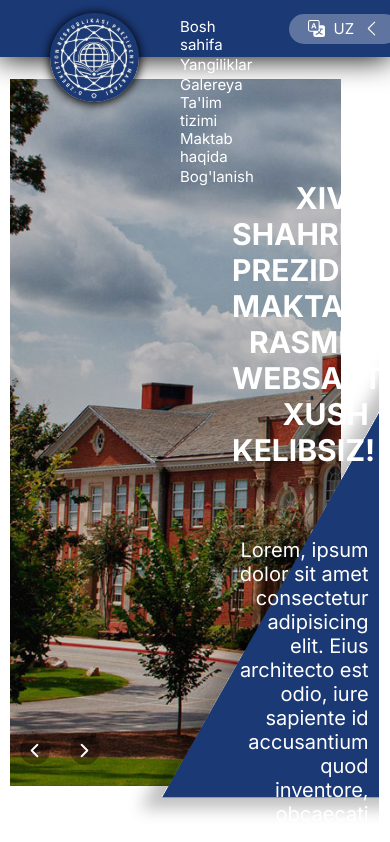
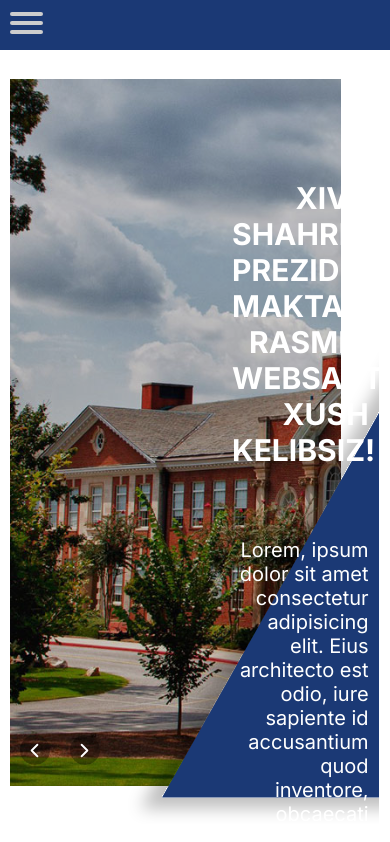
Before and after one commit to Khojayev12/khiva-ps, a React (Create React App) app: page / in a window 390 px wide. Shown: the top 842 px of the page. Built offline with nearby package versions, Linux system fonts and the light colour scheme.

Commit message:
animation fixed

```diff
--- a/package.json
+++ b/package.json
@@ -12,6 +12,7 @@
     "react-icons": "^4.6.0",
     "react-router-dom": "^6.4.3",
     "react-scripts": "5.0.1",
+    "sass": "^1.60.0",
     "web-vitals": "^2.1.0"
   },
   "scripts": {
--- a/src/components/Header.jsx
+++ b/src/components/Header.jsx
@@ -4,6 +4,7 @@ import Logo from "../media/Logo.svg";
 import LangPanel from "./LangPanel";
 import { LangContext } from "./LangContext";
 import { Link, useLocation } from "react-router-dom";
+import { HiMenu } from "react-icons/hi";
 
 export default function Header(props) {
   const myRouter = useLocation();
@@ -55,7 +56,54 @@ export default function Header(props) {
               <LangPanel setLang={props.setLang} />
             </div>
           </div>
-          <div className="mobile-header"></div>
+          <div className="mobile-header">
+            <nav role="navigation">
+              <div id="menuToggle">
+                <input type="checkbox" />
+                <span></span>
+                <span></span>
+                <span></span>
+                <ul id="menu">
+                  <div className="single-menu">
+                    <Link to="/" className="my-link">
+                      {lang.mainPage}
+                    </Link>
+                  </div>
+                  <div className="single-menu">
+                    <Link to="/news" className="my-link">
+                      {lang.yangiliklar}
+                    </Link>
+                  </div>
+                  <div className="single-menu">
+                    <Link to="/galereya" className="my-link">
+                      {lang.galereya}
+                    </Link>
+                  </div>
+                  <div className="single-menu">
+                    <Link to="/education" className="my-link">
+                      {lang.education}
+                    </Link>
+                  </div>
+                  <div className="single-menu">
+                    <Link to="/about" className="my-link">
+                      {lang.aboutSchool}
+                    </Link>
+                  </div>
+                  <div
+                    className="single-menu"
+                    onClick={() => {
+                      window.scrollTo({
+                        top: document.body.scrollHeight,
+                        behavior: "smooth",
+                      });
+                    }}
+                  >
+                    {lang.contact}
+                  </div>
+                </ul>
+              </div>
+            </nav>
+          </div>
         </>
       )}
     </LangContext.Consumer>
--- a/src/styles/header.css
+++ b/src/styles/header.css
@@ -27,7 +27,7 @@
   margin-top: 18px;
 }
 .single-menu {
-    position: relative;
+  position: relative;
   display: inline-block;
   margin-right: 35px;
   font-style: normal;
@@ -37,8 +37,8 @@
   color: #ffffff;
   transition: 0.3s all ease-in;
 }
-.single-menu::before:has(.single-menu-active){
-    transform-origin: left;
+.single-menu::before:has(.single-menu-active) {
+  transform-origin: left;
   transform: scaleX(1);
 }
 .single-menu-active {
@@ -57,7 +57,6 @@
   transform: scaleX(0);
   transition: transform 0.3s ease-in-out;
 }
-
 
 .lang-change-panel {
   margin-right: 30px;
@@ -143,11 +142,113 @@
     transform: translateY(0) scale(1);
   }
 }
-
+.mobile-header {
+  display: block;
+}
 .single-page {
   animation: loadAnim;
   animation-duration: 0.3s;
 }
-@media screen and (max-width: 300px) {
+@media screen and (max-width: 820px) {
+  .header {
+    display: none;
+  }
+  .mobile-header {
+    position: fixed;
+    top: 0px;
+    left: 0px;
+    display: block;
+    width: 100vw;
+    z-index: 60000;
+    height: 50px;
+    background-color: #1b3975;
+    color: white;
+  }
+  #menuToggle {
+    display: block;
+    position: relative;
+    top: 12px;
+    left: 10px;
+    z-index: 500001;
+    -webkit-user-select: none;
+    user-select: none;
+  }
+  #menuToggle input {
+    display: block;
+    width: 40px;
+    height: 32px;
+    position: absolute;
+    top: -7px;
+    left: -5px;
+    cursor: pointer;
+    opacity: 0; /* hide this */
+    z-index: 500002; /* and place it over the hamburger */
+    -webkit-touch-callout: none;
+  }
+  #menuToggle span {
+    display: block;
+    width: 33px;
+    height: 4px;
+    margin-bottom: 5px;
+    position: relative;
+    background: #cdcdcd;
+    border-radius: 3px;
+    z-index: 500001;
+    transform-origin: 4px 0px;
+    transition: transform 0.5s cubic-bezier(0.77, 0.2, 0.05, 1),
+      background 0.5s cubic-bezier(0.77, 0.2, 0.05, 1), opacity 0.55s ease;
+  }
+  #menuToggle span:first-child {
+    transform-origin: 0% 0%;
+  }
+  #menuToggle span:nth-last-child(2) {
+    transform-origin: 0% 100%;
+  }
 
+  #menuToggle input:checked ~ span {
+    opacity: 1;
+    transform: rotate(45deg) translate(-2px, -1px);
+    background: #cdcdcd;
+  }
+  #menuToggle input:checked ~ span:nth-last-child(3) {
+    opacity: 0;
+    transform: rotate(0deg) scale(0.2, 0.2);
+  }
+  #menuToggle input:checked ~ span:nth-last-child(2) {
+    transform: rotate(-45deg) translate(0, -1px);
+  }
+  #menu {
+    position: absolute;
+    z-index: 50000;
+    width: 100%;
+    height: 100vh;
+    margin: -100px 0 0 -50px;
+    padding: 50px;
+    padding-top: 125px;
+    background: #1b3975;
+    list-style-type: none;
+    -webkit-font-smoothing: antialiased;
+    transform-origin: 0% 0%;
+    transform: translate(-100%, 0);
+    transition: transform 0.5s cubic-bezier(0.77, 0.2, 0.05, 1);
+  }
+  #menu li {
+    padding: 10px 0;
+    font-size: 22px;
+  }
+
+  #menuToggle input:checked ~ ul {
+    transform: none;
+  }
+  .single-menu{
+    width: 80vw;
+    margin: 0px;
+    line-height: 30px;
+    margin-bottom: 30px;
+    margin-left: 10vw;
+    text-align: center;
+    font-size: 25px;
+    display: block;
+    border-bottom: 1px solid rgba(2555, 255, 255, 0.5);
+  }
 }
```
Also changed, not shown: 2 other files (tests, documents, lock files or other folders).
